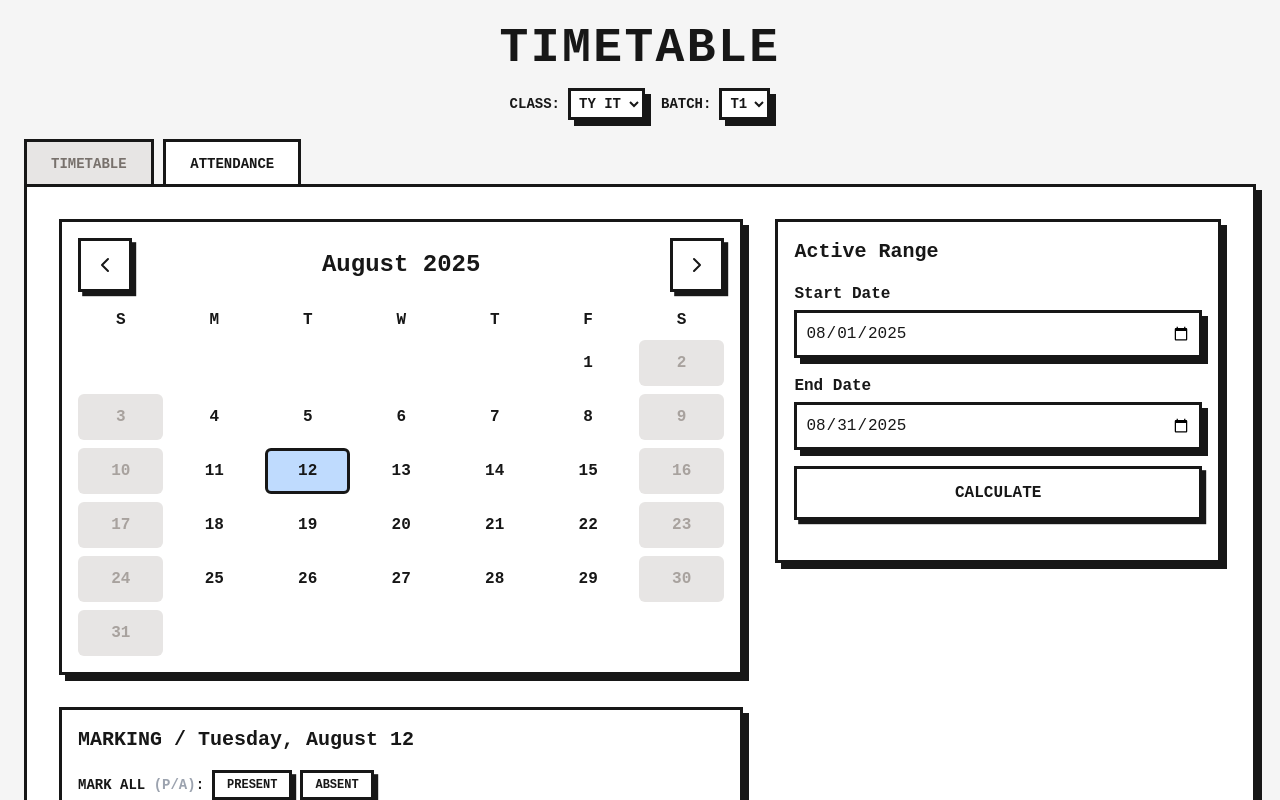
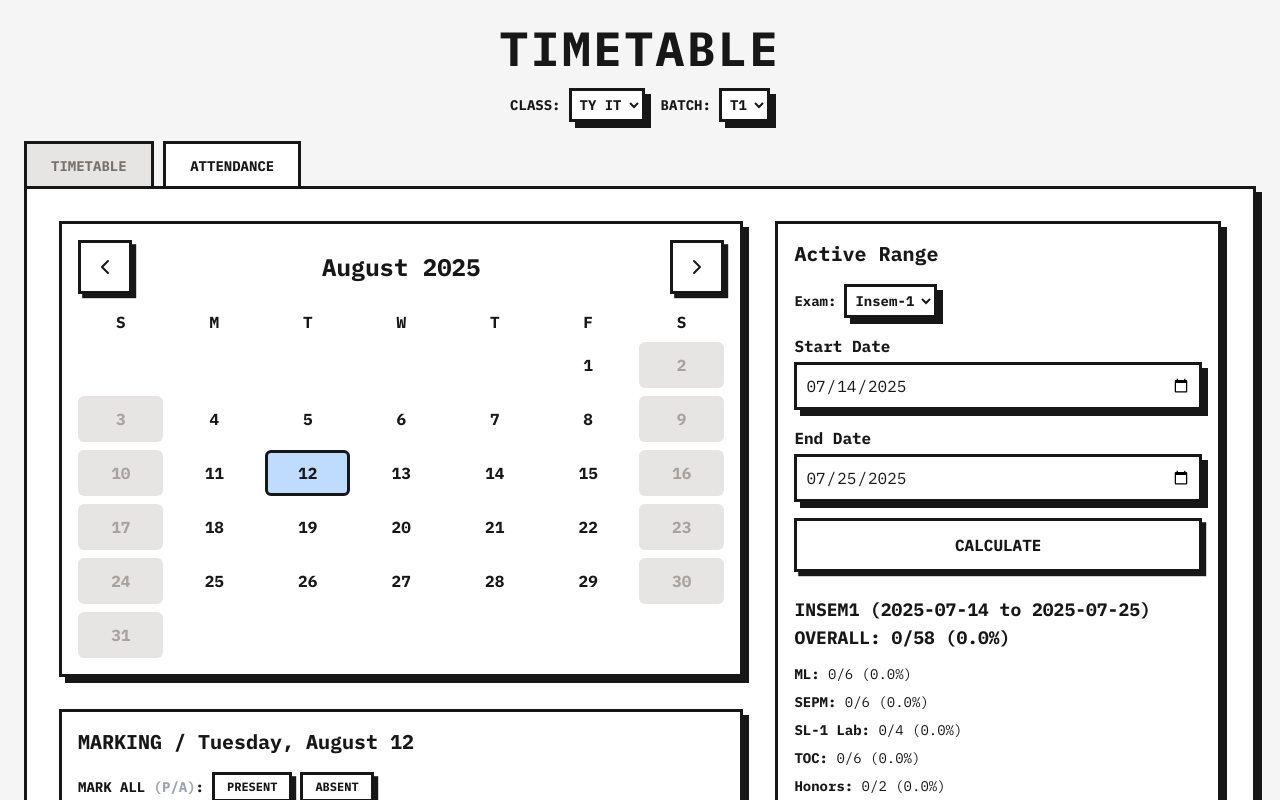
Before and after one commit to swarooppatilx/timetable, a plain HTML site: page public/index.html in a window 1280 px wide. Both pictures are taken after a click on the button "ATTENDANCE". Shown: the top 800 px of the page. Drawn offline with nearby package versions, Linux system fonts and the light colour scheme; a web font is replaced by a local one.

Commit message:
feat: improve attendance criteria

```diff
--- a/public/index.html
+++ b/public/index.html
@@ -64,7 +64,7 @@
     <!-- Fonts & Styles -->
     <link rel="preconnect" href="https://fonts.googleapis.com">
     <link rel="preconnect" href="https://fonts.gstatic.com" crossorigin>
-    <link href="https://fonts.googleapispis.com/css2?family=IBM+Plex+Mono:wght@400;700&display=swap" rel="stylesheet">
+    <link href="https://fonts.googleapis.com/css2?family=IBM+Plex+Mono:wght@400;700&display=swap" rel="stylesheet">
     <link rel="stylesheet" href="css/style.css">
 
     <!-- Icons & Scripts -->
@@ -72,7 +72,7 @@
     <script src="https://cdn.tailwindcss.com"></script>
     <script src="https://unpkg.com/lucide@latest"></script>
 
-    <!-- Google tag (gtag.js) -->
+     <!-- Google tag (gtag.js) -->
     <script async src="https://www.googletagmanager.com/gtag/js?id=G-GJQTGJ65HD"></script>
     <script>
         window.dataLayer = window.dataLayer || [];
@@ -81,6 +81,7 @@
 
         gtag('config', 'G-GJQTGJ65HD');
     </script>
+
 
 </head>
 
@@ -155,6 +156,15 @@
                     <div class="lg:col-span-2">
                         <div class="card p-4">
                             <h3 class="font-bold text-xl mb-4">Active Range</h3>
+                            <!-- Exam Selector moved here -->
+                            <div class="mb-4 flex items-center gap-2">
+                                <label for="examSelector" class="font-bold text-sm">Exam:</label>
+                                <select id="examSelector" class="card text-sm p-1 font-bold">
+                                    <option value="insem1">Insem-1</option>
+                                    <option value="insem2">Insem-2</option>
+                                    <option value="endsem">Endsem</option>
+                                </select>
+                            </div>
                             <div class="space-y-4">
                                 <div><label for="start-date" class="block font-bold mb-1">Start Date</label><input
                                         type="date" id="start-date" class="w-full card p-2"></div>
--- a/public/js/app.js
+++ b/public/js/app.js
@@ -1,4 +1,11 @@
 document.addEventListener('DOMContentLoaded', () => {
+    // Exam periods for TY & Final Year B.Tech (from provided calendar)
+    const examPeriods = {
+        insem1: { start: '2025-07-14', end: '2025-07-25' },
+        insem2: { start: '2025-08-04', end: '2025-08-14' },
+        endsem: { start: '2025-08-25', end: '2025-10-31' },
+    };
+
     const App = {
         attendanceData: {},
         calendarDate: new Date(),
@@ -31,7 +38,9 @@ document.addEventListener('DOMContentLoaded', () => {
                 startDate: document.getElementById('start-date'),
                 endDate: document.getElementById('end-date'),
                 calculateBtn: document.getElementById('calculate-attendance-btn'),
-                results: document.getElementById('attendance-results')
+                results: document.getElementById('attendance-results'),
+                examSelector: document.getElementById('examSelector'),
+                examPeriodInfo: document.getElementById('exam-period-info'),
             },
         },
         timeToMinutes: function (t) {
@@ -403,14 +412,14 @@ document.addEventListener('DOMContentLoaded', () => {
             });
         },
         renderCalendar: function () {
-            const { gridBody, monthYearHeader, startDate, endDate } = this.elements.attendance;
+            const { gridBody, monthYearHeader } = this.elements.attendance;
             gridBody.innerHTML = '';
+            const semesterStart = new Date('2025-07-14');
+            const semesterEnd = new Date('2025-10-31');
             const year = this.calendarDate.getFullYear(), month = this.calendarDate.getMonth();
             monthYearHeader.textContent = `${this.calendarDate.toLocaleString('default', { month: 'long' })} ${year}`;
             const firstDayOfMonth = new Date(year, month, 1).getDay();
             const daysInMonth = new Date(year, month + 1, 0).getDate();
-            const rangeStart = new Date(startDate.value); rangeStart.setHours(0, 0, 0, 0);
-            const rangeEnd = new Date(endDate.value); rangeEnd.setHours(0, 0, 0, 0);
             for (let i = 0; i < firstDayOfMonth; i++) gridBody.innerHTML += '<div></div>';
             for (let day = 1; day <= daysInMonth; day++) {
                 const date = new Date(year, month, day); date.setHours(0, 0, 0, 0);
@@ -422,14 +431,17 @@ document.addEventListener('DOMContentLoaded', () => {
                 cell.textContent = day;
                 cell.dataset.iso = iso;
                 const isWeekend = dayOfWeek === 0 || dayOfWeek === 6;
-                const isWithinRange = date >= rangeStart && date <= rangeEnd;
-                if (isWeekend || !isWithinRange) { cell.classList.add('disabled-day'); cell.disabled = true; }
-                else {
-                    const periods = dayData ? Object.values(dayData.periods).filter(Boolean) : [];
-                    if (periods.length > 0) {
-                        if (periods.every(p => p === 'present')) cell.classList.add('present');
-                        else cell.classList.add('absent');
-                    }
+                // Only enable semester dates, others are disabled
+                if (date < semesterStart || date > semesterEnd || isWeekend) {
+                    cell.classList.add('disabled-day');
+                    cell.disabled = true;
+                } else {
+                    cell.disabled = false;
+                }
+                const periods = dayData ? Object.values(dayData.periods).filter(Boolean) : [];
+                if (periods.length > 0) {
+                    if (periods.every(p => p === 'present')) cell.classList.add('present');
+                    else cell.classList.add('absent');
                 }
                 if (iso === this.selectedDateISO) cell.classList.add('selected');
                 cell.addEventListener('click', () => { this.selectedDateISO = iso; this.renderDayDetails(date); this.renderCalendar(); });
@@ -438,17 +450,22 @@ document.addEventListener('DOMContentLoaded', () => {
         },
         renderDayDetails: function (date) {
             const currentClassData = this.getCurrentClassData();
-            const { detailsHeader, detailsBody, startDate, endDate } = this.elements.attendance;
+            const { detailsHeader, detailsBody } = this.elements.attendance;
             const iso = this.dateToISO(date);
             const dayIndex = date.getDay();
-            const daySchedule = currentClassData.days.find(d => d.dayIndex === dayIndex);
+            const semesterStart = new Date('2025-07-14');
+            const semesterEnd = new Date('2025-10-31');
             detailsHeader.textContent = `MARKING / ${date.toLocaleDateString('en-US', { weekday: 'long', day: 'numeric', month: 'long' })}`;
             detailsBody.innerHTML = '';
-            const rangeStart = new Date(startDate.value); rangeStart.setHours(0, 0, 0, 0);
-            const rangeEnd = new Date(endDate.value); rangeEnd.setHours(0, 0, 0, 0);
-            const checkDate = new Date(date); checkDate.setHours(0, 0, 0, 0);
-            if (!(checkDate >= rangeStart && checkDate <= rangeEnd)) { detailsBody.innerHTML = `<p class="text-gray-500 text-center font-bold">DATE IS OUTSIDE THE ACTIVE MARKING RANGE.</p>`; return; }
-            if (!daySchedule || !daySchedule.slots || daySchedule.slots.length === 0) { detailsBody.innerHTML = `<p class="text-gray-500 text-center font-bold">${daySchedule ? 'No classes scheduled.' : "IT'S THE WEEKEND."}</p>`; return; }
+            if (date < semesterStart || date > semesterEnd) {
+                detailsBody.innerHTML = `<p class="text-gray-500 text-center font-bold">No timetable for this date. New semester will start after this period.</p>`;
+                return;
+            }
+            const daySchedule = currentClassData.days.find(d => d.dayIndex === dayIndex);
+            if (!daySchedule || !daySchedule.slots || daySchedule.slots.length === 0) {
+                detailsBody.innerHTML = `<p class="text-gray-500 text-center font-bold">${daySchedule ? 'No classes scheduled.' : "IT'S THE WEEKEND."}</p>`;
+                return;
+            }
             if (!this.attendanceData[iso]) this.attendanceData[iso] = { status: null, periods: {} };
             const overallStatus = this.attendanceData[iso].status;
             const bulkActionsEl = document.createElement('div');
@@ -473,9 +490,14 @@ document.addEventListener('DOMContentLoaded', () => {
             });
         },
         calculateAttendance: function () {
-            const { startDate, endDate, results } = this.elements.attendance;
-            const start = startDate.value, end = endDate.value;
-            if (!start || !end) { results.innerHTML = `<p class="text-red-600 font-bold">SELECT BOTH DATES.</p>`; return; }
+            // Get selected exam
+            const exam = this.elements.attendance.examSelector ? this.elements.attendance.examSelector.value : 'insem1';
+            const period = examPeriods[exam];
+            // Use period.start and period.end for filtering attendance
+            // If custom dates are set, override
+            let start = this.elements.attendance.startDate.value || period.start;
+            let end = this.elements.attendance.endDate.value || period.end;
+            if (!start || !end) { this.elements.attendance.results.innerHTML = `<p class="text-red-600 font-bold">SELECT BOTH DATES.</p>`; return; }
             let totalHeld = 0, totalAttended = 0; const subjectStats = {};
             const currentClassData = this.getCurrentClassData();
             for (let d = new Date(start); d <= new Date(end); d.setDate(d.getDate() + 1)) {
@@ -504,12 +526,12 @@ document.addEventListener('DOMContentLoaded', () => {
                 });
             }
             const totalPercent = totalHeld > 0 ? (totalAttended / totalHeld * 100).toFixed(1) : "0.0";
-            let html = `<h4 class="font-bold text-lg mb-3">OVERALL: ${totalAttended}/${totalHeld} (${totalPercent}%)</h4><div class="space-y-2 text-sm">`;
+            let html = `<h4 class="font-bold text-lg mb-3">${exam.toUpperCase()} (${period.start} to ${period.end})<br>OVERALL: ${totalAttended}/${totalHeld} (${totalPercent}%)</h4><div class="space-y-2 text-sm">`;
             Object.entries(subjectStats).forEach(([subject, stats]) => {
                 const percent = stats.held > 0 ? (stats.attended / stats.held * 100).toFixed(1) : "0.0";
                 html += `<p><strong class="font-bold">${subject}:</strong> ${stats.attended}/${stats.held} (${percent}%)</p>`;
             });
-            results.innerHTML = html + `</div>`;
+            this.elements.attendance.results.innerHTML = html + `</div>`;
         },
         handleBulkMark: function (bulkStatus) {
             if (!this.selectedDateISO) return;
@@ -542,12 +564,30 @@ document.addEventListener('DOMContentLoaded', () => {
             const today = new Date();
             this.selectedDateISO = this.dateToISO(today);
             this.calendarDate = today;
-            const firstDay = new Date(today.getFullYear(), today.getMonth(), 1);
-            const lastDay = new Date(today.getFullYear(), today.getMonth() + 1, 0);
-            this.elements.attendance.startDate.value = this.dateToISO(firstDay);
-            this.elements.attendance.endDate.value = this.dateToISO(lastDay);
+            // Set exam selector and period info
+            if (this.elements.attendance.examSelector) {
+                this.elements.attendance.examSelector.addEventListener('change', () => {
+                    this.updateExamPeriodInfo();
+                    this.renderCalendar();
+                    this.renderDayDetails(today);
+                    this.calculateAttendance();
+                });
+            }
+            this.updateExamPeriodInfo();
             this.renderCalendar();
             this.renderDayDetails(today);
+            this.calculateAttendance();
+        },
+
+        updateExamPeriodInfo: function () {
+            const exam = this.elements.attendance.examSelector ? this.elements.attendance.examSelector.value : 'insem1';
+            const period = examPeriods[exam];
+            if (this.elements.attendance.examPeriodInfo) {
+                this.elements.attendance.examPeriodInfo.innerHTML = `<div class="font-bold">${exam.toUpperCase()} Period:</div><div>${period.start} to ${period.end}</div>`;
+            }
+            // Set date pickers to default period
+            if (this.elements.attendance.startDate) this.elements.attendance.startDate.value = period.start;
+            if (this.elements.attendance.endDate) this.elements.attendance.endDate.value = period.end;
         },
         init: function () {
             if ('serviceWorker' in navigator) {
```
